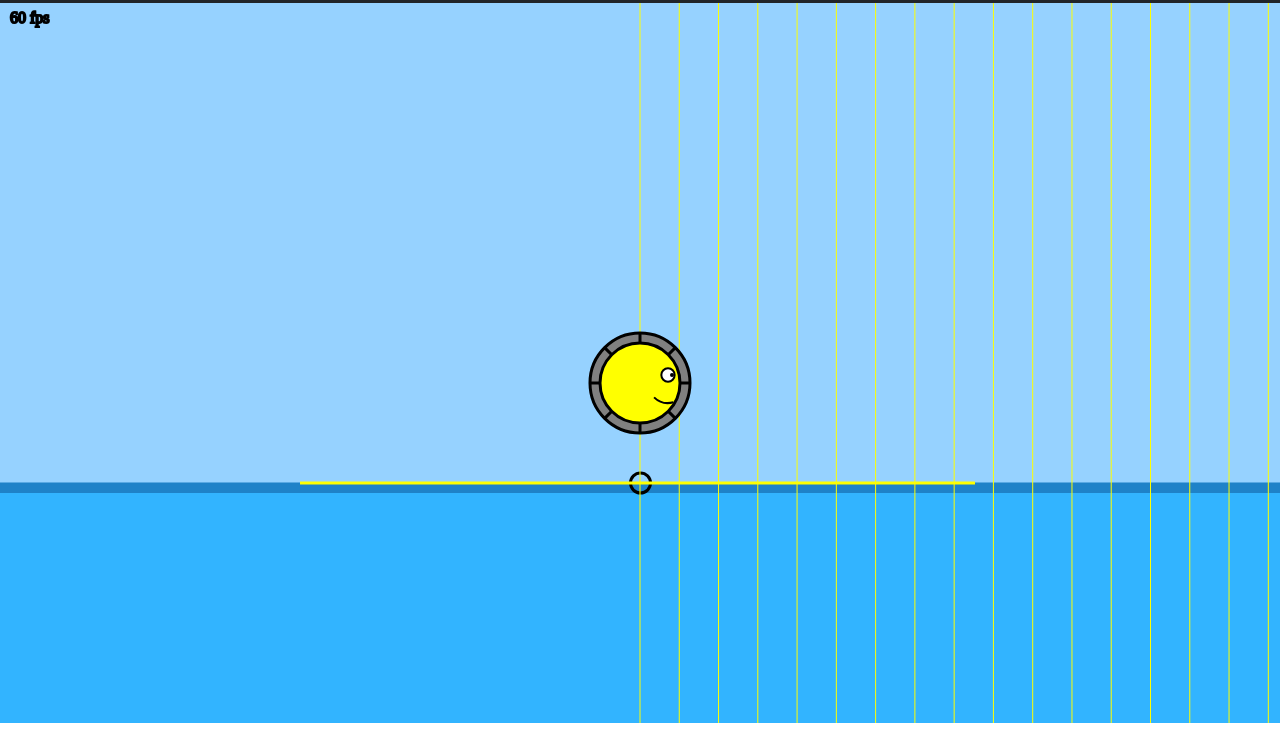
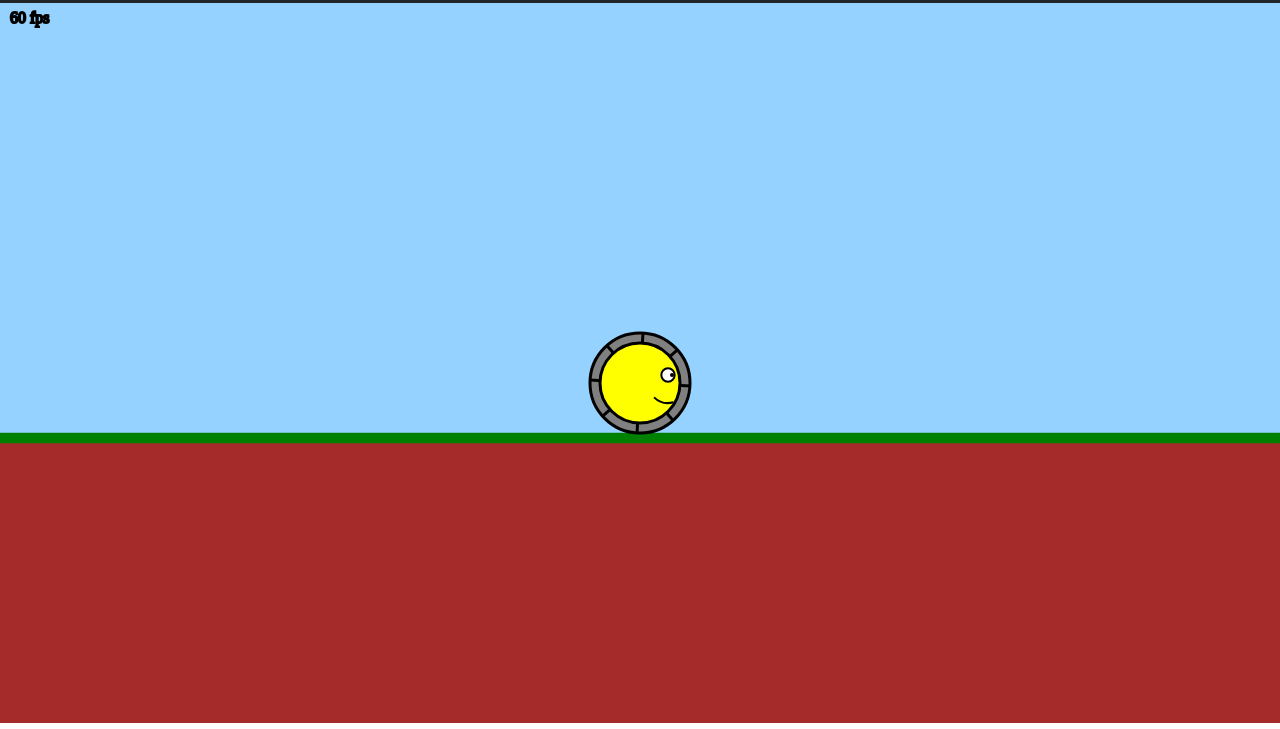
Before and after one commit to Rimmerzine/the-spherical-adventures-of-terry, a plain HTML site: page index.html in a window 1280 px wide. Shown: the part 77-806 px from the top of the page. Drawn offline with nearby package versions, Linux system fonts and the light colour scheme.

Commit message:
Reset back to normal game
Removed gravity debug mode
Turned off debug mode
Reset level back to grasslands version.
Fixed a small bug

```diff
--- a/index.html
+++ b/index.html
@@ -109,11 +109,6 @@
               Upgrade Max RPM<br />(1 point)
             </button>
           </div>
-          <div class="col-4">
-            <button id="add-gravity" type="button" class="btn btn-success">
-              Add gravity<br />(1 point)
-            </button>
-          </div>
         </div>
       </div>
     </div>
--- a/javascripts/CollisionDetection.js
+++ b/javascripts/CollisionDetection.js
@@ -85,7 +85,7 @@ function reflect(ball, surfaceGripCoefficient, reflectionVector) {
       dotProduct *
       2 *
       (1 - ball.stats.getStat("grip").currentValue),
-    y: Math.max(gravity.y, reflectionVector.y * dotProduct * 2 * 0.8),
+    y: reflectionVector.y * dotProduct * 2 * 0.8,
   };
   if (debugSettings.drawReflectionVector) {
     debugSettings.reflectionVector = new Vector2D(reflection.x, reflection.y);
--- a/javascripts/Game.js
+++ b/javascripts/Game.js
@@ -15,23 +15,23 @@ import Vector2D from "./Vector2D.js";
 class Game {
   constructor(canvas) {
     const startingHeight = (canvas.offsetHeight * 2) / 3;
-    // const terrainSettings = new TerrainSettings(
-    //   150,
-    //   10,
-    //   1000,
-    //   startingHeight,
-    //   startingHeight + 50,
-    //   startingHeight - 50,
-    //   startingHeight + 500,
-    //   startingHeight - 500,
-    //   100,
-    //   1000,
-    //   1.0,
-    //   "rgb(50, 50, 50)",
-    //   "rgb(20, 20, 20)"
-    // );
+    const tarmainTerrainSettings = new TerrainSettings(
+      150,
+      10,
+      1000,
+      startingHeight,
+      startingHeight + 50,
+      startingHeight - 50,
+      startingHeight + 500,
+      startingHeight - 500,
+      100,
+      1000,
+      1.0,
+      "rgb(50, 50, 50)",
+      "rgb(20, 20, 20)"
+    );
 
-    const terrainSettings = new TerrainSettings(
+    const iceTerrainSettings = new TerrainSettings(
       150,
       10,
       1000,
@@ -47,10 +47,26 @@ class Game {
       "rgb(50, 180, 255)"
     );
 
+    const grasslandsTerrainSettings = new TerrainSettings(
+      150,
+      10,
+      1000,
+      startingHeight,
+      startingHeight + 50,
+      startingHeight - 50,
+      startingHeight + 500,
+      startingHeight - 500,
+      100,
+      1000,
+      0.8,
+      "green",
+      "brown"
+    );
+
     this.renderer = new CanvasRenderer(canvas);
     this.inputManager = new InputManager(this);
     this.ball = null;
-    this.terrainManager = new TerrainManager(terrainSettings);
+    this.terrainManager = new TerrainManager(grasslandsTerrainSettings);
     this.clouds = [];
     this.distanceReached = 0;
     this.points = 0;
--- a/javascripts/InputManager.js
+++ b/javascripts/InputManager.js
@@ -46,10 +46,6 @@ class InputManager {
     document
       .getElementById("reset-level-button")
       .addEventListener("click", this.resetLevel.bind(this));
-
-    document.getElementById("add-gravity").addEventListener("click", () => {
-      gravity.y = 0.1;
-    });
   }
 
   // current state: jump works ish... I can jump, cooldown isn't taken into account currently
--- a/javascripts/Settings.js
+++ b/javascripts/Settings.js
@@ -13,7 +13,7 @@ export const gameSettings = {
 
 export const debugSettings = {
   targetFps: 60,
-  debugMode: true,
+  debugMode: false,
   drawClosestCollisionPoint: true,
   drawNormalisedDisplacementVector: true,
   drawReflectionVector: true,
@@ -25,4 +25,4 @@ export const debugSettings = {
   collisionFloors: null,
 };
 
-export const gravity = new Vector2D(0, 0);
+export const gravity = new Vector2D(0, 0.1);
--- a/javascripts/Vector2D.js
+++ b/javascripts/Vector2D.js
@@ -25,14 +25,7 @@ class Vector2D {
   }
 
   perpendicularDirection() {
-    const x = this.y;
-    const y = -this.x;
-
-    if (x < 0) {
-      return new Vector2D(-x, y);
-    } else {
-      return new Vector2D(x, y);
-    }
+    return new Vector2D(-this.y, this.x);
   }
 
   normalize() {
```
